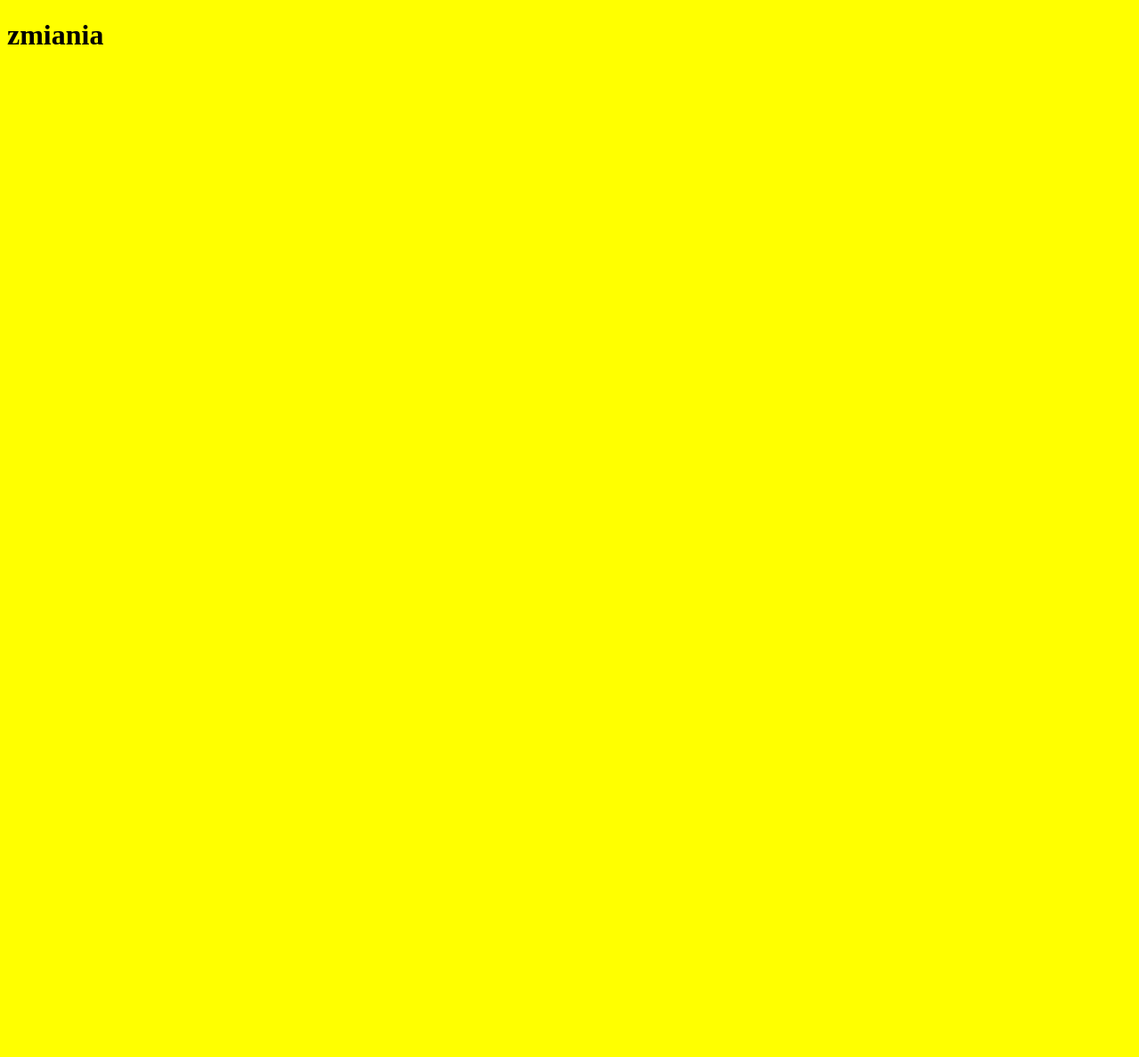
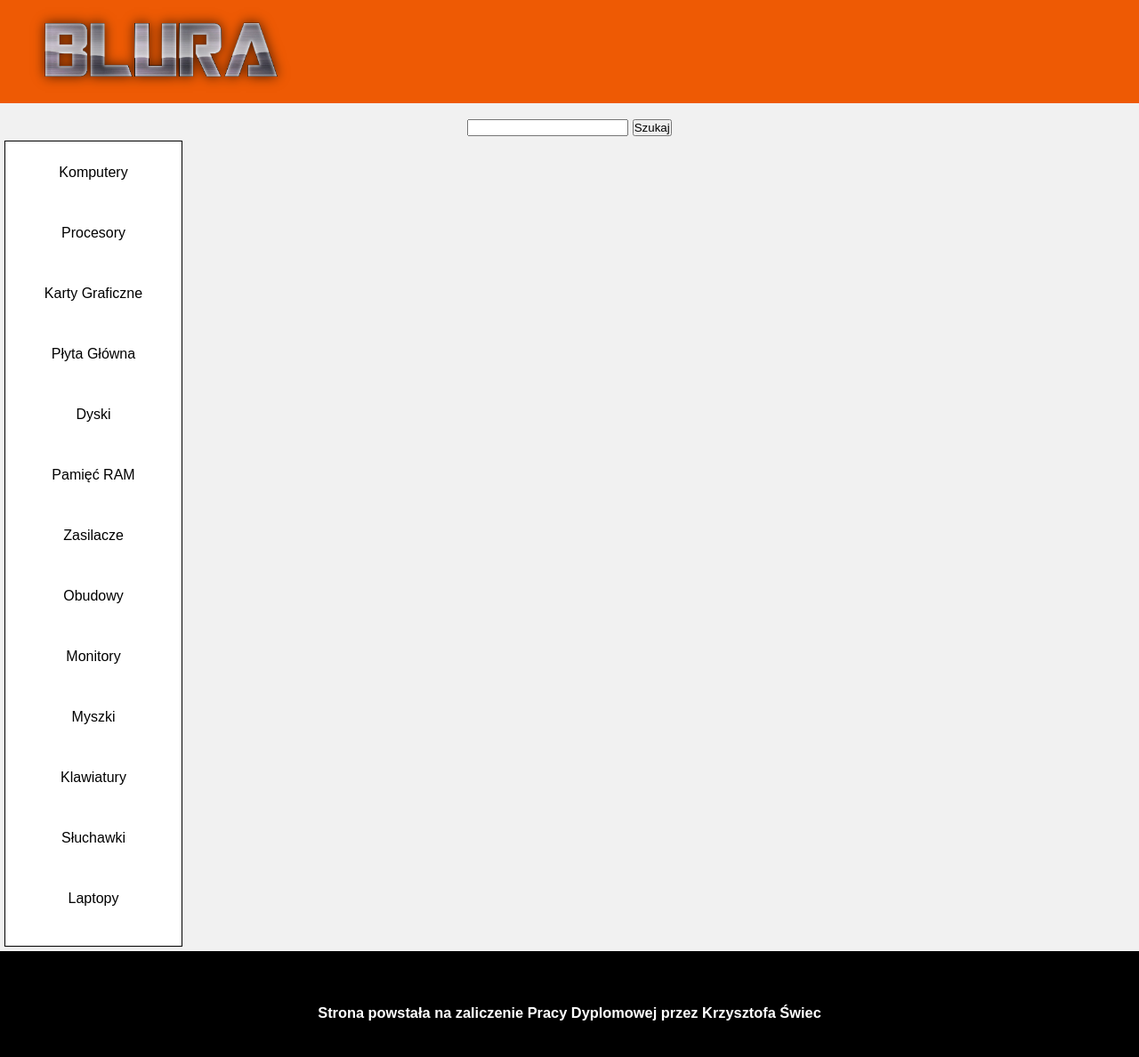
Before and after one commit to buli77/Blura, a website: page public/index.html in a window 1280 px wide. Shown: the whole page at 89% size. Before the commit the page ends 800 px from the top, so only its background shows below. Drawn offline with Linux system fonts and the light colour scheme.

Commit message:
Poczatki powstawania sklepu

```diff
--- a/public/index.html
+++ b/public/index.html
@@ -5,9 +5,57 @@
     <meta http-equiv="X-UA-Compatible" content="IE=edge">
     <meta name="viewport" content="width=device-width, initial-scale=1.0">
     <link rel="stylesheet" href="style.css">
-    <title>Document</title><!--zmiany-->
+    <title>Blura - sklep komputerowy</title>
 </head>
 <body>
- <h1>zmiania</h1>
+    <div class="header">
+        <div class="container">
+            <div class="navbar">
+                 <div class="logo">
+                    <img src="logo.png" width="300px">
+                 </div>
+            </div>
+        </div>
+    </div>
+    <br>
+        <div class ="search">
+            <input type="search">
+            <input type="submit" value="Szukaj">
+        </div>
+        <div class = "navigation">
+        <nav>
+            <ul>
+                <li>Komputery</li>
+                <br>
+                <li>Procesory</li>
+                <br>
+                <li>Karty Graficzne</li>
+                <br>
+                <li>Płyta Główna</li>
+                <br>
+                <li>Dyski</li>
+                <br>
+                <li>Pamięć RAM</li>
+                <br>
+                <li>Zasilacze</li>
+                <br>
+                <li>Obudowy</li>
+                <br>
+                <li>Monitory</li>
+                <br>
+                <li>Myszki</li>
+                <br>
+                <li>Klawiatury</li>
+                <br>
+                <li>Słuchawki</li>
+                <br>
+                <li>Laptopy</li>
+                <br>
+
+            </ul>
+        </nav>
+        <div class="footer">
+            <h3>Strona powstała na zaliczenie Pracy Dyplomowej przez Krzysztofa Świec</h3>
+        </div>
 </body>
 </html>
--- a/public/style.css
+++ b/public/style.css
@@ -1,3 +1,57 @@
-* {
-    background-color: yellow;
+*{
+    margin: 0;
+    padding: 0;
+    box-sizing: border-box;
 }
+
+body{
+    font-family: 'Poppins', sans-serif;
+    background-color: #f1f1f1;
+}
+
+
+.navbar{
+    display: flex;
+    align-items: center;
+    padding: 5px;
+}
+
+.container{
+    margin: auto;
+    padding-left: 25px;
+    padding-right: 25px;
+}
+.header{
+    background:  #ee5a04;
+
+}
+.search{
+    text-align: center;
+}
+
+ul {
+    list-style-type: none;
+    margin: 5px;
+    padding: 10px;
+    width: 200px;
+    background-color: #ffffff;
+    border: 1px black solid;
+    text-align: center;
+  }
+li {
+    line-height: 50px;
+}
+.footer{
+    background: #000;
+    color: #8a8a8a;
+    font-size: 14px;
+    padding: 60px 0 20px;
+    text-align: center;
+}
+.footer p{
+    color: #8a8a8a;
+}
+.footer h3{
+    color: #fff;
+    margin-bottom: 20px;
+}
```
Also changed, not shown: public/logo.png (added).
